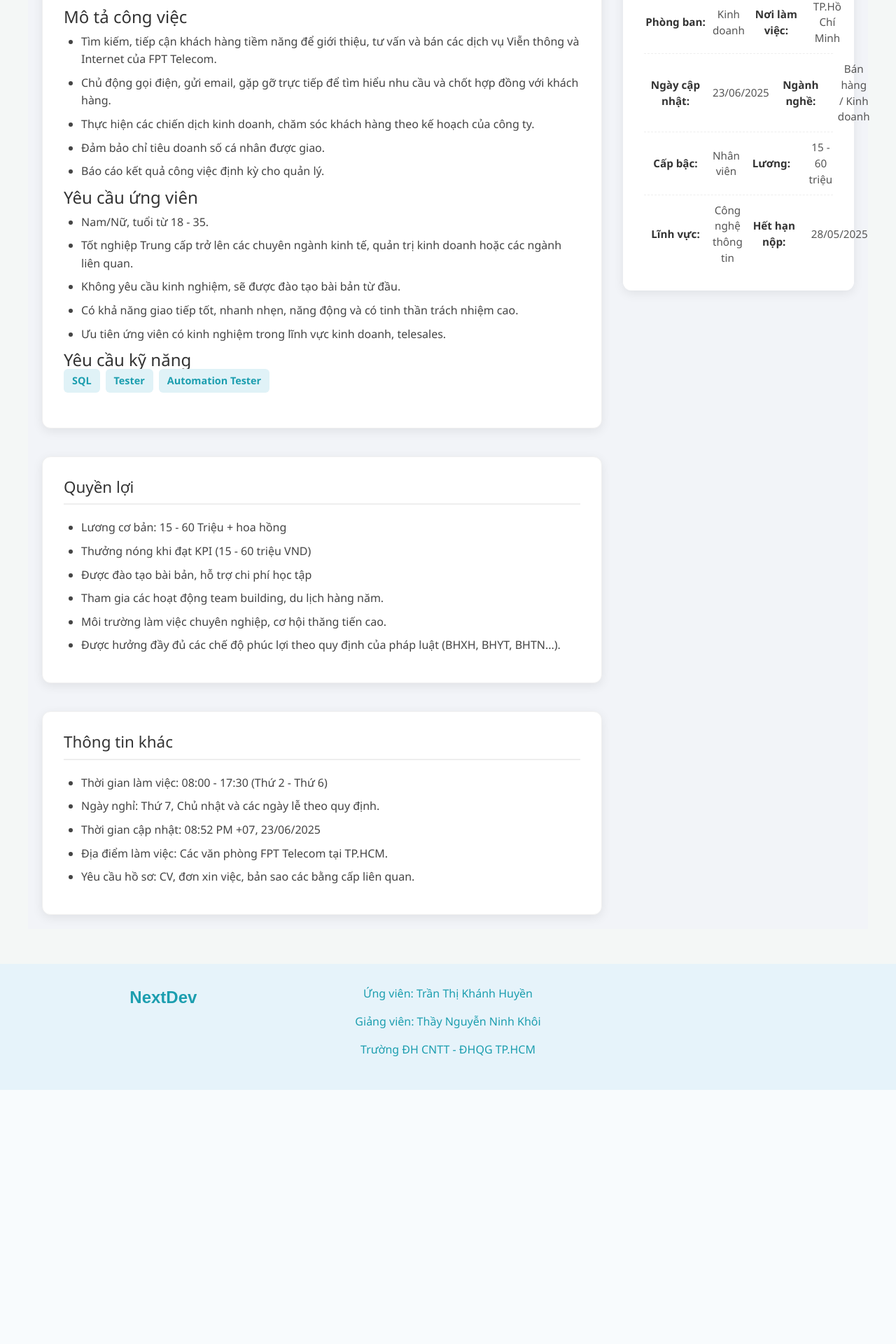
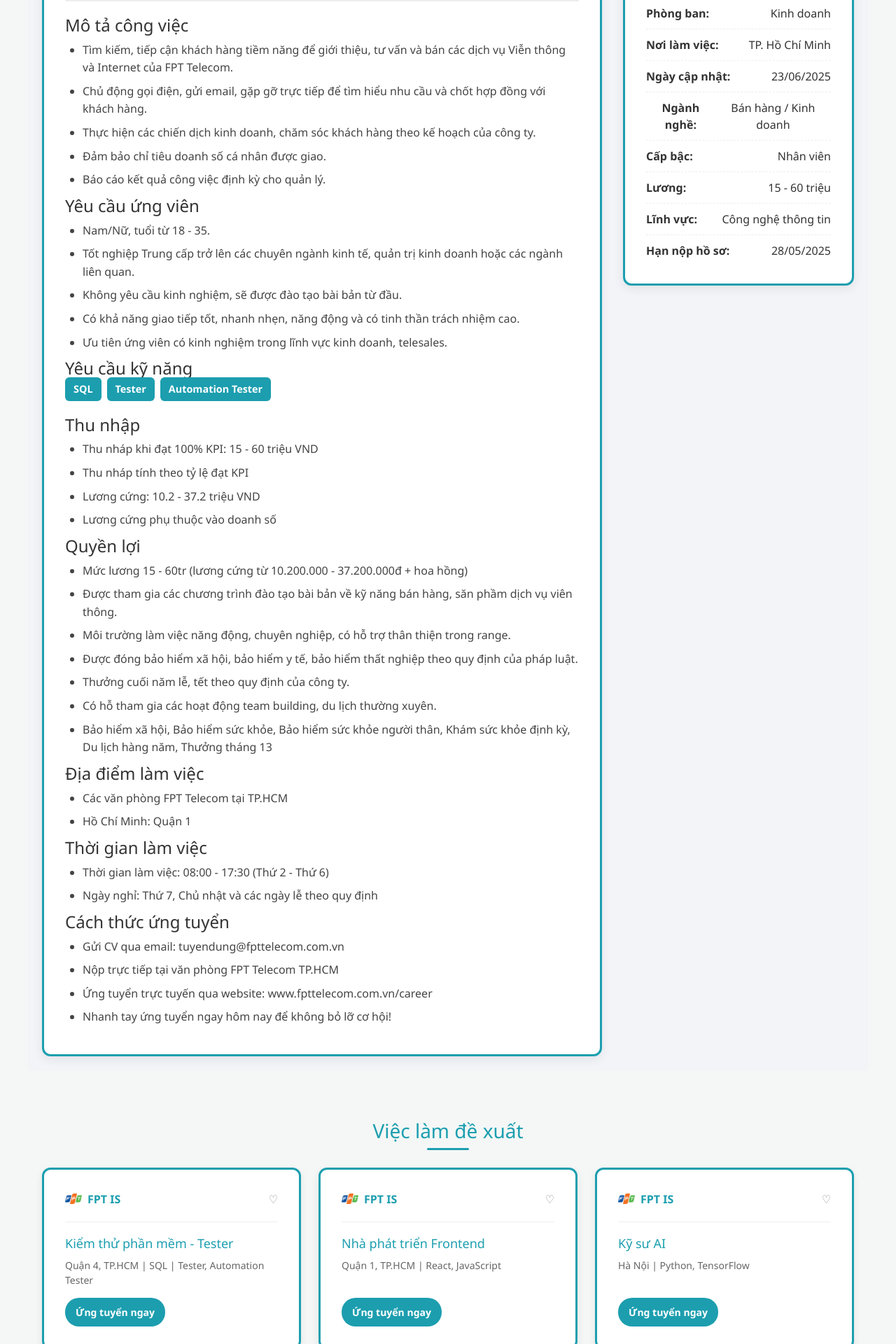
Before and after one commit to nguyen-pc/FIndJobIT_User, a React (Vite) app: page /job-list in a window 1280 px wide. Shown: the part 760-2680 px from the top of the page at 70% size. Before the commit the page ends 2317 px from the top, so only its background shows below. Built offline with nearby package versions, Linux system fonts and the light colour scheme.

Commit message:
Cập nhật index.css và JobPage.jsx

```diff
--- a/src/index.css
+++ b/src/index.css
@@ -620,6 +620,7 @@
     flex-direction: column;
     align-items: center;
     justify-content: center;
+    border: 3px solid #1C9EAF;
 }
 
 .category-item:hover {
@@ -663,6 +664,7 @@
     flex-direction: column;
     justify-content: space-between;
     /* Đẩy button xuống cuối */
+    border: 3px solid #1C9EAF;
 }
 
 .job-card:hover {
@@ -1403,6 +1405,22 @@
     border-bottom: 1px solid #eee;
 }
 
+.logo-section {
+    display: flex;
+    justify-content: center;
+    align-items: center;
+    padding: 10px 0;
+}
+.footer-logo {
+    font-size: 28px; /* Tăng kích thước logo */
+    padding: 10px 20px;
+    background-color: #ffffff; /* Nền trắng cho logo nếu cần */
+    border-radius: 8px;
+    box-shadow: 0 2px 5px rgba(0, 0, 0, 0.1);
+}
+
+
+
 .company-logo-card {
     width: 80px;
     height: 80px;
@@ -1466,7 +1484,7 @@
 }
 
 .skill-tag {
-    background-color: #2b8864; /* Màu nền nhẹ cho tag */
+    background-color: #ffff; /* Màu nền nhẹ cho tag */
     color: #ffff; /* Màu chữ xanh đậm */
     padding: 8px 15px;
     border-radius: 20px;
@@ -1496,12 +1514,13 @@
 }
 
 .apply-button {
-    background-color: #007bff; /* Màu xanh dương */
-    color: white;
+    background-color: #f0f0f0;
+    color: #1C9EAF;
+     border: 1px solid #1C9EAF;
 }
 
 .apply-button:hover {
-    background-color: #0056b3;
+    background-color: #257a3b;
     transform: translateY(-2px);
 }
 
@@ -1557,7 +1576,7 @@
     border-radius: 12px;
     padding: 25px;
     margin-bottom: 20px;
-    border: 1px solid #f0f0f0; /* Viền nhẹ */
+    border: 3px solid #1C9EAF;
 }
 
 .section-title-h2 {
@@ -1854,8 +1873,9 @@
 }
 
 .apply-button {
-    background-color: #1C9EAF;
-    color: white;
+    background-color: #f0f0f0;
+        color: #1C9EAF;
+        border: 1px solid #1C9EAF;
 }
 
 .apply-button:hover {
@@ -2074,6 +2094,7 @@
     border-radius: 12px;
     box-shadow: 0 4px 15px rgba(0, 0, 0, 0.08);
     padding: 30px;
+    border: 3px solid #1C9EAF;
 }
 
 .job-header h2 {
@@ -2137,8 +2158,8 @@
 }
 
 .skill-tag {
-    background-color: #e0f2f7;
-    color: #1C9EAF;
+    background-color: #1C9EAF;
+    color: #ffff;
     padding: 6px 12px;
     border-radius: 6px;
     font-size: 0.9em;
@@ -2186,7 +2207,8 @@
 
 .review-cv {
     background-color: #f0f0f0;
-    color: #555;
+    color: #1C9EAF;
+    border: 1px solid #1C9EAF;
 }
 
 .review-cv:hover {
@@ -2281,6 +2303,7 @@
     text-align: center;
     padding-bottom: 25px;
     /* Adjust for button */
+    border: 3px solid #1C9EAF;
 }
 
 .company-header {
@@ -2428,6 +2451,9 @@
         /* Make buttons full width on smaller screens */
         max-width: unset;
         /* Remove max-width restriction */
+        background-color: #f0f0f0;
+        color: #1C9EAF;
+        border: 1px solid #1C9EAF;
     }
 }
 
@@ -2457,6 +2483,7 @@
 
     .job-section-card {
         padding: 20px;
+        border: 3px solid #1C9EAF;
     }
 
     .job-section-card h3,
--- a/src/pages/JobPage.jsx
+++ b/src/pages/JobPage.jsx
@@ -8,6 +8,19 @@
 import location from '../assets/location.png';
 import skill from '../assets/skill.png';
 import tim from '../assets/tim.png';
+
+// Danh sách việc làm mẫu (tạm thời lấy từ HomePage.jsx)
+const allJobs = [
+  { id: 1, company: 'FPT IS', title: 'Kiểm thử phần mềm - Tester', description: 'Quận 4, TP.HCM | SQL | Tester, Automation Tester', img: fptLogo },
+  { id: 2, company: 'FPT IS', title: 'Nhà phát triển Frontend', description: 'Quận 1, TP.HCM | React, JavaScript', img: fptLogo },
+  { id: 3, company: 'FPT IS', title: 'Kỹ sư AI', description: 'Hà Nội | Python, TensorFlow', img: fptLogo },
+  { id: 4, company: 'FPT IS', title: 'Phân tích dữ liệu', description: 'Đà Nẵng | Python, R, SQL', img: fptLogo },
+  { id: 5, company: 'FPT IS', title: 'Chuyên viên BA', description: 'Hà Nội | Business Analysis, Agile', img: fptLogo },
+  { id: 6, company: 'FPT IS', title: 'Backend Developer', description: 'Quận 7, TP.HCM | Node.js, Express, MongoDB', img: fptLogo },
+  { id: 7, company: 'FPT IS', title: 'DevOps Engineer', description: 'Bình Thạnh, TP.HCM | AWS, Docker, Kubernetes', img: fptLogo },
+  { id: 8, company: 'FPT IS', title: 'UI/UX Designer', description: 'Quận 3, TP.HCM | Figma, Sketch, Adobe XD', img: fptLogo },
+  { id: 9, company: 'FPT IS', title: 'Game Developer', description: 'Thủ Đức, TP.HCM | Unity, C#', img: fptLogo },
+];
 
 const JobPage = () => {
   const { jobId } = useParams();
@@ -26,6 +39,29 @@
 
   const handleReviewCV = () => {
     console.log('Reviewing CV for job ID:', jobId);
+  };
+
+  // Pagination cho việc làm nổi bật
+  const [currentJobPage, setCurrentJobPage] = useState(1);
+  const jobsPerPage = 6;
+  const totalJobPages = Math.ceil(allJobs.length / jobsPerPage);
+
+  const currentJobs = allJobs.slice(
+    (currentJobPage - 1) * jobsPerPage,
+    currentJobPage * jobsPerPage,
+  );
+
+  const handleJobPageChange = (page) => {
+    const validPage = Math.min(Math.max(page, 1), totalJobPages);
+    setCurrentJobPage(validPage);
+  };
+
+  const renderPageNumbers = (total, current, onChange) => {
+    return Array.from({ length: total }, (_, i) => i + 1).map((num) => (
+      <span key={num} className={current === num ? 'active' : ''} onClick={() => onChange(num)}>
+        {num}
+      </span>
+    ));
   };
 
   if (jobId && jobId !== '1') {
@@ -100,58 +136,6 @@
           <div className="job-section-card detail-recruitment-card">
             <h3>Chi tiết tuyển dụng</h3>
 
-            {/* Mục con: Thông tin cơ bản 2 cột */}
-            {/* <ul className="job-info-list">
-              <li>
-                <div className="info-item">
-                  <strong>Vị trí:</strong> <span>Nhân viên kinh doanh</span>
-                </div>
-                <div className="info-item">
-                  <strong>Số lượng:</strong> <span>05</span>
-                </div>
-              </li>
-              <li>
-                <div className="info-item">
-                  <strong>Thời gian thử việc:</strong> <span>02 tháng</span>
-                </div>
-                <div className="info-item">
-                  <strong>Hình thức làm việc:</strong> <span>Toàn thời gian cố định</span>
-                </div>
-              </li>
-              <li>
-                <div className="info-item">
-                  <strong>Chức vụ:</strong> <span>Nhân viên</span>
-                </div>
-                <div className="info-item">
-                  <strong>Giới tính:</strong> <span>Không yêu cầu</span>
-                </div>
-              </li>
-              <li>
-                <div className="info-item">
-                  <strong>Độ tuổi:</strong> <span>18 - 35</span>
-                </div>
-                <div className="info-item">
-                  <strong>Học vấn:</strong> <span>Trung cấp trở lên</span>
-                </div>
-              </li>
-              <li>
-                <div className="info-item">
-                  <strong>Ngoại ngữ:</strong> <span>Không yêu cầu</span>
-                </div>
-                <div className="info-item">
-                  <strong>Tin học:</strong> <span>Cơ bản</span>
-                </div>
-              </li>
-              <li>
-                <div className="info-item">
-                  <strong>Kinh nghiệm:</strong> <span>Không yêu cầu</span>
-                </div>
-                <div className="info-item">
-                  <strong>Yêu cầu khác:</strong> <span>Không</span>
-                </div>
-              </li>
-            </ul> */}
-
             {/* Mục con: Mô tả công việc */}
             <h4>Mô tả công việc</h4>
             <ul>
@@ -174,7 +158,6 @@
 
             {/* Mục con: Yêu cầu kỹ năng */}
             <h4>Yêu cầu kỹ năng</h4>
-
             <div className="job-skills-and-deadline-info">
               <div className="job-skills-container">
                 <span className="skill-tag">SQL</span>
@@ -183,33 +166,50 @@
               </div>
             </div>
 
-          </div> {/* End of KHUNG LỚN: Chi tiết tuyển dụng */}
+            {/* Mục con: Thu nhập */}
+            <h4>Thu nhập</h4>
+            <ul>
+              <li>Thu nháp khi đạt 100% KPI: 15 - 60 triệu VND</li>
+              <li>Thu nháp tính theo tỷ lệ đạt KPI</li>
+              <li>Lương cứng: 10.2 - 37.2 triệu VND</li>
+              <li>Lương cứng phụ thuộc vào doanh số</li>
+            </ul>
 
-          {/* KHUNG: Quyền lợi (được thêm lại dựa trên hình ảnh) */}
-          <div className="job-section-card">
-            <h3>Quyền lợi</h3>
+            {/* Mục con: Quyền lợi */}
+            <h4>Quyền lợi</h4>
             <ul>
-              <li>Lương cơ bản: 15 - 60 Triệu + hoa hồng</li>
-              <li>Thưởng nóng khi đạt KPI (15 - 60 triệu VND)</li>
-              <li>Được đào tạo bài bản, hỗ trợ chi phí học tập</li>
-              <li>Tham gia các hoạt động team building, du lịch hàng năm.</li>
-              <li>Môi trường làm việc chuyên nghiệp, cơ hội thăng tiến cao.</li>
-              <li>Được hưởng đầy đủ các chế độ phúc lợi theo quy định của pháp luật (BHXH, BHYT, BHTN...).</li>
+              <li>Mức lương 15 - 60tr (lương cứng từ 10.200.000 - 37.200.000đ + hoa hồng)</li>
+              <li>Được tham gia các chương trình đào tạo bài bản về kỹ năng bán hàng, săn phầm dịch vụ viên thông.</li>
+              <li>Môi trường làm việc năng động, chuyên nghiệp, có hỗ trợ thân thiện trong range.</li>
+              <li>Được đóng bảo hiểm xã hội, bảo hiểm y tế, bảo hiểm thất nghiệp theo quy định của pháp luật.</li>
+              <li>Thưởng cuối năm lễ, tết theo quy định của công ty.</li>
+              <li>Có hỗ tham gia các hoạt động team building, du lịch thường xuyên.</li>
+              <li>Bảo hiểm xã hội, Bảo hiểm sức khỏe, Bảo hiểm sức khỏe người thân, Khám sức khỏe định kỳ, Du lịch hàng năm, Thưởng tháng 13</li>
             </ul>
-          </div>
 
-          {/* KHUNG: Thông tin khác (được thêm lại dựa trên hình ảnh) */}
-          <div className="job-section-card">
-            <h3>Thông tin khác</h3>
+            {/* Mục con: Địa điểm làm việc */}
+            <h4>Địa điểm làm việc</h4>
+            <ul>
+              <li>Các văn phòng FPT Telecom tại TP.HCM</li>
+              <li>Hồ Chí Minh: Quận 1</li>
+            </ul>
+
+            {/* Mục con: Thời gian làm việc */}
+            <h4>Thời gian làm việc</h4>
             <ul>
               <li>Thời gian làm việc: 08:00 - 17:30 (Thứ 2 - Thứ 6)</li>
-              <li>Ngày nghỉ: Thứ 7, Chủ nhật và các ngày lễ theo quy định.</li>
-              <li>Thời gian cập nhật: 08:52 PM +07, 23/06/2025</li>
-              <li>Địa điểm làm việc: Các văn phòng FPT Telecom tại TP.HCM.</li>
-              <li>Yêu cầu hồ sơ: CV, đơn xin việc, bản sao các bằng cấp liên quan.</li>
+              <li>Ngày nghỉ: Thứ 7, Chủ nhật và các ngày lễ theo quy định</li>
             </ul>
-          </div>
 
+            {/* Mục con: Cách thức ứng tuyển */}
+            <h4>Cách thức ứng tuyển</h4>
+            <ul>
+              <li>Gửi CV qua email: tuyendung@fpttelecom.com.vn</li>
+              <li>Nộp trực tiếp tại văn phòng FPT Telecom TP.HCM</li>
+              <li>Ứng tuyển trực tuyến qua website: www.fpttelecom.com.vn/career</li>
+              <li>Nhanh tay ứng tuyển ngay hôm nay để không bỏ lỡ cơ hội!</li>
+            </ul>
+          </div> {/* End of KHUNG LỚN: Chi tiết tuyển dụng */}
         </div> {/* End of left-panel */}
 
         <div className="right-panel">
@@ -230,43 +230,48 @@
           <div className="company-info-card general-info-card">
             <h3>Thông tin chung</h3>
             <ul className="job-info-list">
-              <li>
-                <div className="info-item">
-                  <strong>Phòng ban:</strong> <span>Kinh doanh</span>
-                </div>
-                <div className="info-item">
-                  <strong>Nơi làm việc:</strong> <span>TP.Hồ Chí Minh</span>
-                </div>
-              </li>
-              <li>
-                <div className="info-item">
-                  <strong>Ngày cập nhật:</strong> <span>23/06/2025</span>
-                </div>
-                <div className="info-item">
-                  <strong>Ngành nghề:</strong> <span>Bán hàng / Kinh doanh</span>
-                </div>
-              </li>
-              <li>
-                <div className="info-item">
-                  <strong>Cấp bậc:</strong> <span>Nhân viên</span>
-                </div>
-                <div className="info-item">
-                  <strong>Lương:</strong> <span>15 - 60 triệu</span>
-                </div>
-              </li>
-              <li>
-                <div className="info-item">
-                  <strong>Lĩnh vực:</strong> <span>Công nghệ thông tin</span>
-                </div>
-                <div className="info-item">
-                  <strong>Hết hạn nộp:</strong> <span>28/05/2025</span>
-                </div>
-              </li>
+              <li><strong>Phòng ban:</strong> Kinh doanh</li>
+              <li><strong>Nơi làm việc:</strong> TP. Hồ Chí Minh</li>
+              <li><strong>Ngày cập nhật:</strong> 23/06/2025</li>
+              <li><strong>Ngành nghề:</strong> Bán hàng / Kinh doanh</li>
+              <li><strong>Cấp bậc:</strong> Nhân viên</li>
+              <li><strong>Lương:</strong> 15 - 60 triệu</li>
+              <li><strong>Lĩnh vực:</strong> Công nghệ thông tin</li>
+              <li><strong>Hạn nộp hồ sơ:</strong> 28/05/2025</li>
             </ul>
           </div>
-
         </div> {/* End of right-panel */}
       </div> {/* End of job-detail-content-container */}
+
+      {/* KHUNG: Việc làm nổi bật (thêm vào phía dưới cùng) */}
+      <div className="main-content">
+        <section className="featured-jobs" id="jobs">
+          <h2>Việc làm đề xuất</h2>
+          <div className="jobs-list">
+            {currentJobs.map((job) => (
+              <div className="job-card" key={job.id}>
+                {/* Header gồm logo + tên công ty + nút yêu thích */}
+                <div className="job-card-header">
+                  <img className="job-company-logo" src={job.img} alt={job.company} />
+                  <span className="job-company-name">{job.company}</span>
+                  <span className="favorite-icon">♡</span>
+                </div>
+                <h3>{job.title}</h3>
+                <p>{job.description}</p>
+                <button>Ứng tuyển ngay</button>
+              </div>
+            ))}
+          </div>
+          {totalJobPages > 1 && (
+            <div className="pagination">
+              <span onClick={() => handleJobPageChange(currentJobPage - 1)}>⬅️</span>
+              {renderPageNumbers(totalJobPages, currentJobPage, handleJobPageChange)}
+              <span onClick={() => handleJobPageChange(currentJobPage + 1)}>➡️</span>
+            </div>
+          )}
+        </section>
+      </div>
+
       <Footer />
     </div>
   );
```
Lines whose indentation alone changed are shown as unchanged.
